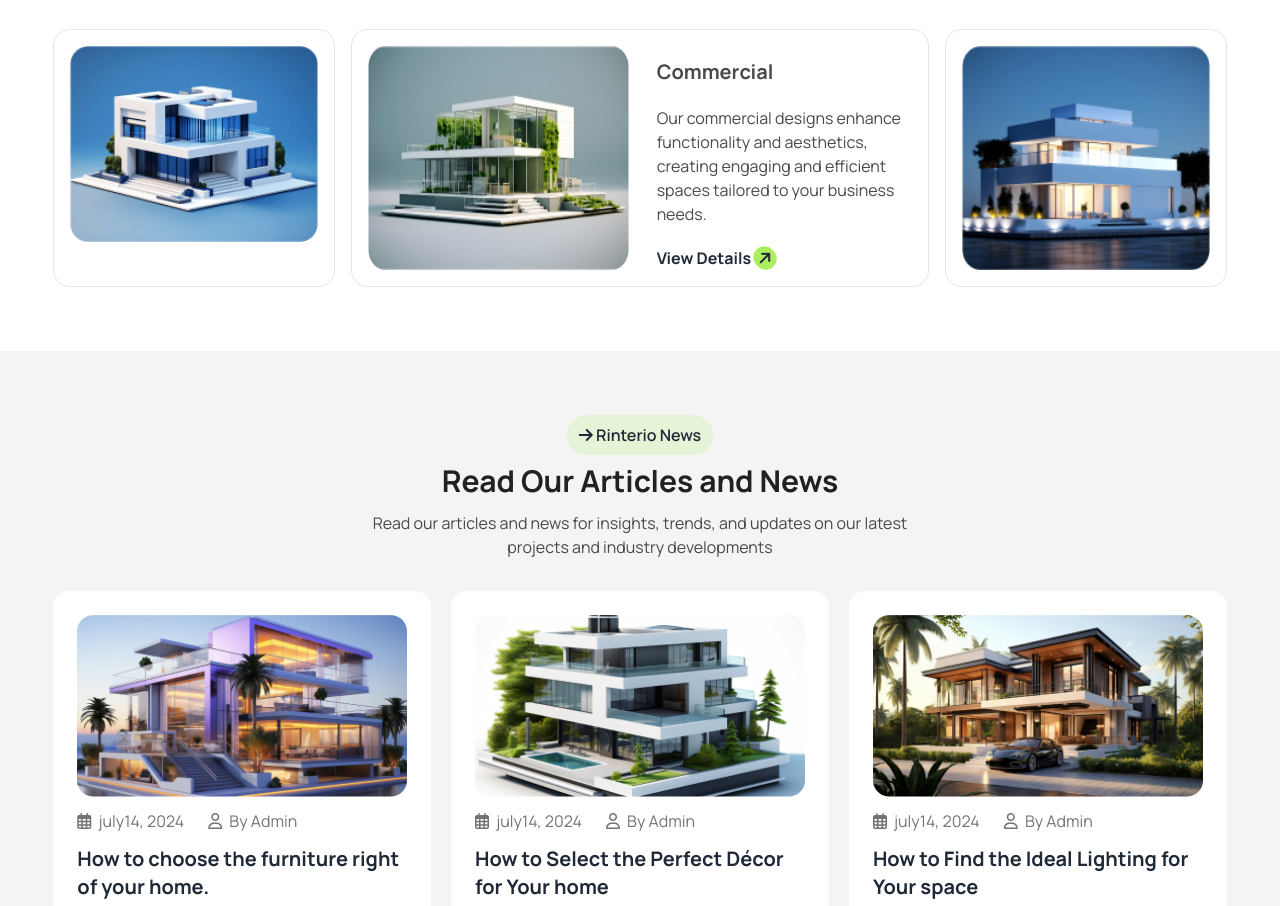
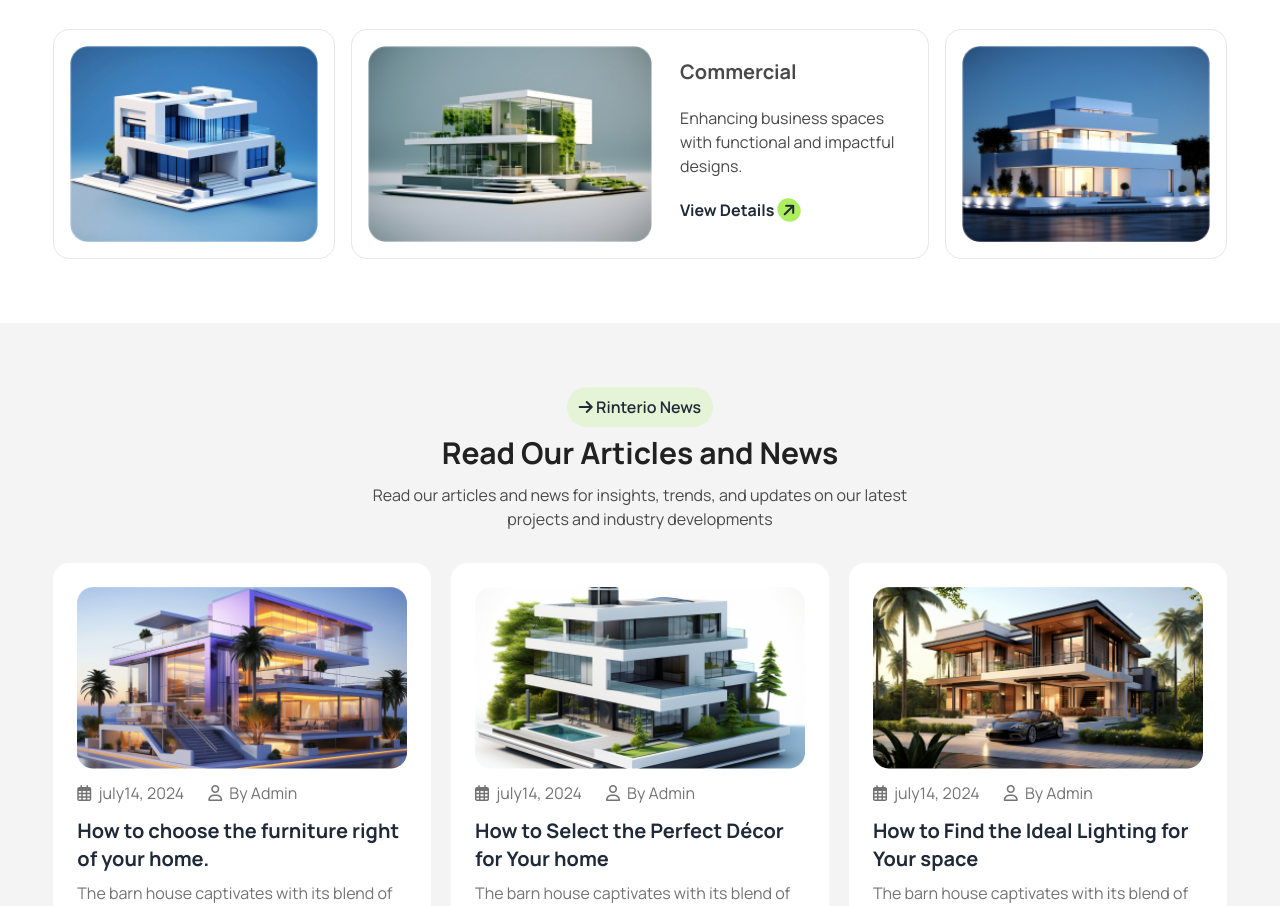
Before and after one commit to Rakib010/Home-design, a plain HTML site: page index.html in a window 1280 px wide. Shown: the part 2396-3302 px from the top of the page. Drawn offline with nearby package versions, Linux system fonts and the light colour scheme.

Commit message:
Tittle change

```diff
--- a/index.html
+++ b/index.html
@@ -261,9 +261,7 @@
                   Commercial
                 </h4>
                 <p class="more-text-color">
-                  Our commercial designs enhance functionality and aesthetics,
-                  creating engaging and efficient spaces tailored to your
-                  business needs.
+                  Enhancing business spaces with functional and impactful designs.
                 </p>
                 <p class="font-bold">
                   View Details
```
